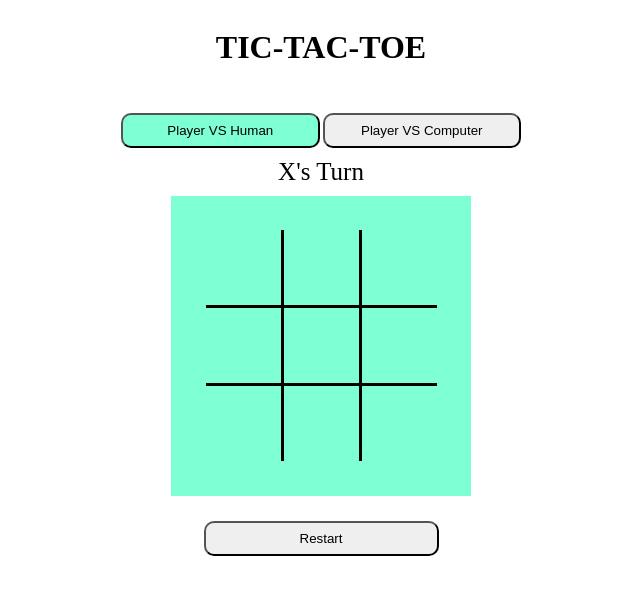
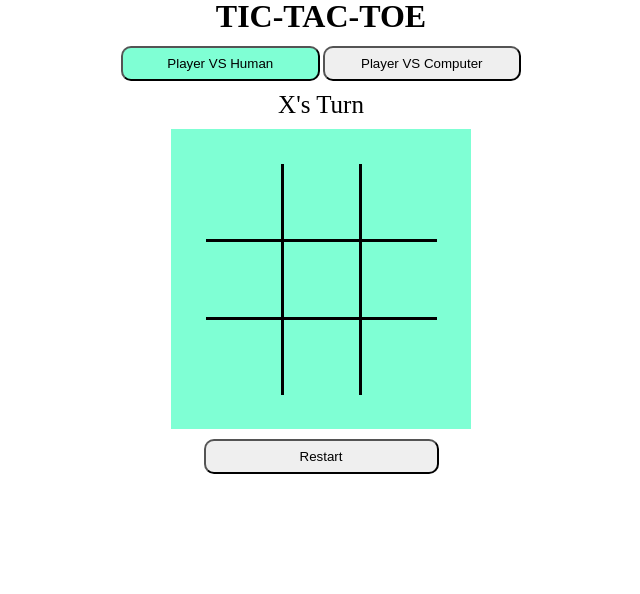
Before and after one commit to jonro2955/odin_javascript_2_tictactoe, a plain HTML site: page index.html in a window 1280 px wide. Shown: the whole page, without its empty margins (319-959 px from the left). Drawn offline with Linux system fonts and the light colour scheme.

Commit message:
Margins and animations

```diff
--- a/index.html
+++ b/index.html
@@ -8,7 +8,7 @@
 </head>
 <body>
 
-  <h1>TIC-TAC-TOE</h1>
+  <h1 id="heading">TIC-TAC-TOE</h1>
 
   <div id="settingsDiv">
 
--- a/style.css
+++ b/style.css
@@ -1,5 +1,4 @@
 body{
-  /* border: black solid 1px; */
   display: flex;
   flex-direction: column;
   align-items: center;
@@ -12,8 +11,11 @@ button{
 }
 
 p{
-  /* border: red solid 1px; */
   margin: 10px;
+}
+
+#heading{
+  margin-top: -10px;
 }
 
 #settingsDiv{
@@ -21,9 +23,7 @@ p{
   flex-direction: column;
   align-items: center;
   justify-content:flex-start;
-  margin-top: 25px;
-  /* border: red solid 1px; */
-  /* height: 250px; */
+  margin-top: -10px;
 }
 
 #modeDiv{
@@ -33,7 +33,6 @@ p{
   grid-template-rows: repeat(1, minmax(0, 1fr));
   width: 400px;
   height: 35px;
-  /* border: black solid 1px; */
 }
 
 #compMode{
@@ -51,7 +50,6 @@ p{
   grid-template-rows: repeat(1, minmax(0, 1fr));
   width: 400px;
   height: 35px;
-  /* border: black solid 1px; */
 }
 
 #signSelectDiv{
@@ -61,7 +59,6 @@ p{
   grid-template-rows: repeat(1, minmax(0, 1fr));
   width: 400px;
   height: 35px;
-  /* border: black solid 1px; */
 }
 
 #vsHumanBtn{
@@ -78,16 +75,11 @@ p{
 
 #message{
   font-size: 25px;
-  /* border: red solid 1px; */
   margin: 10px;
-  /* position: absolute; */
-  /* top: 320px; */
 }
 
 #gameBoard{
-  /* margin-top: 25px; */
   background-color:aquamarine;
-  /* border: red solid 5px; */
   display: flex;
   flex-direction: column;
   align-items: center;
@@ -101,7 +93,6 @@ p{
   gap: 3px;
   grid-template-columns: repeat(3, minmax(0, 1fr));
   grid-template-rows: repeat(3, minmax(0, 1fr));
-  /* margin: 50px; */
   background-color: black;
 }
 
@@ -117,13 +108,12 @@ p{
 }
 
 #restartBtnDiv{
-  /* border: black solid 1px; */
   display: flex;
   flex-direction: column;
   align-items: center;
   justify-content: center;
   width: 235px;
-  margin-top: 25px;
+  margin-top: 10px;
 }
 
 #restartBtn{
@@ -133,6 +123,9 @@ p{
 }
 
 .winCell{
-  /* transform: scale(1.5,1.5); */
-  color: crimson;
+  color:coral;
+  animation: mymove 5s infinite;
 }
+
+@keyframes mymove {
+  50% {transform: rotate(180deg);}
```
